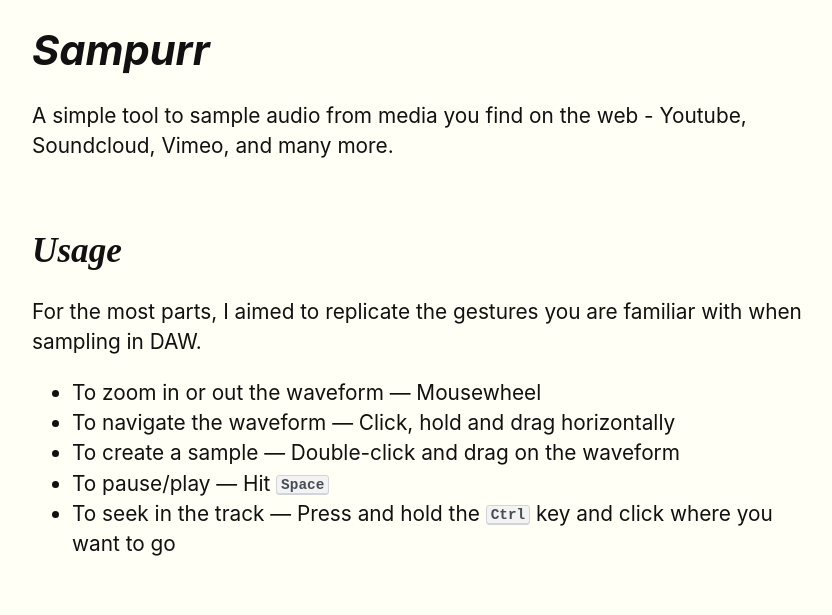
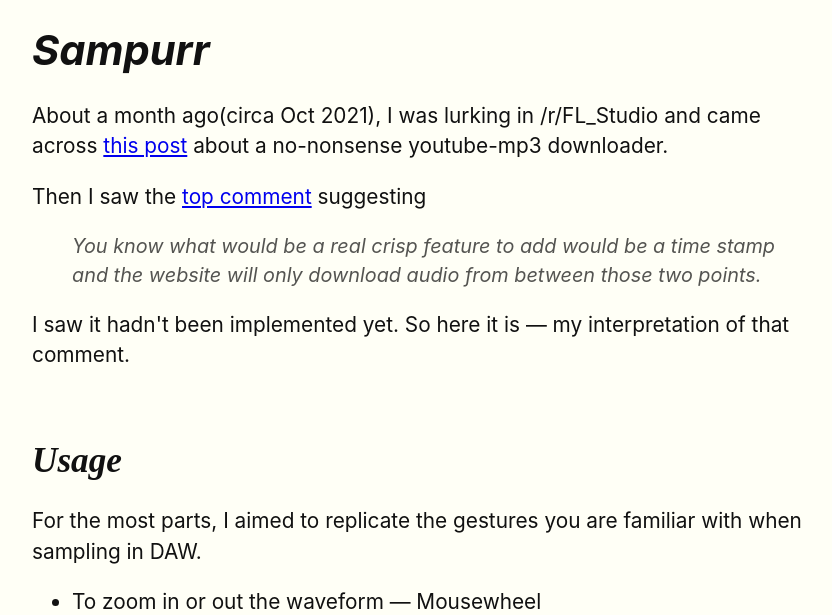
Before and after one commit to kilgarenone/sampurr, a website: page src/about.html in a window 1280 px wide. Shown: the part 132-747 px from the top of the page, without its empty margins (136-968 px from the left). Drawn offline with Linux system fonts and the light colour scheme.

Commit message:
update about page

```diff
--- a/src/about.html
+++ b/src/about.html
@@ -75,6 +75,11 @@
       footer {
         padding-bottom: 1rem;
       }
+
+      blockquote {
+        font-style: italic;
+        color: #000000ab;
+      }
     </style>
   </head>
   <body>
@@ -106,9 +111,15 @@
       <article>
         <h1>Sampurr</h1>
         <p>
-          A simple tool to sample audio from media you find on the web -
-          Youtube, Soundcloud, Vimeo, and many more.
+          About a month ago(circa Oct 2021), I was lurking in /r/FL_Studio and came across <a href="https://old.reddit.com/r/FL_Studio/comments/mawwp1/got_tired_of_shady_youtube_downloaders_so_i_made/">this post</a> about a no-nonsense youtube-mp3 downloader.
         </p>
+        <p>
+          Then I saw the <a href="https://old.reddit.com/r/FL_Studio/comments/mawwp1/got_tired_of_shady_youtube_downloaders_so_i_made/grv5t3w/">top comment</a> suggesting
+          <blockquote>
+            You know what would be a real crisp feature to add would be a time stamp and the website will only download audio from between those two points.
+          </blockquote>
+        </p>
+        <p>I saw it hadn't been implemented yet. So here it is &mdash; my interpretation of that comment.</p>
         <section>
           <h2>Usage</h2>
           <p>
```
